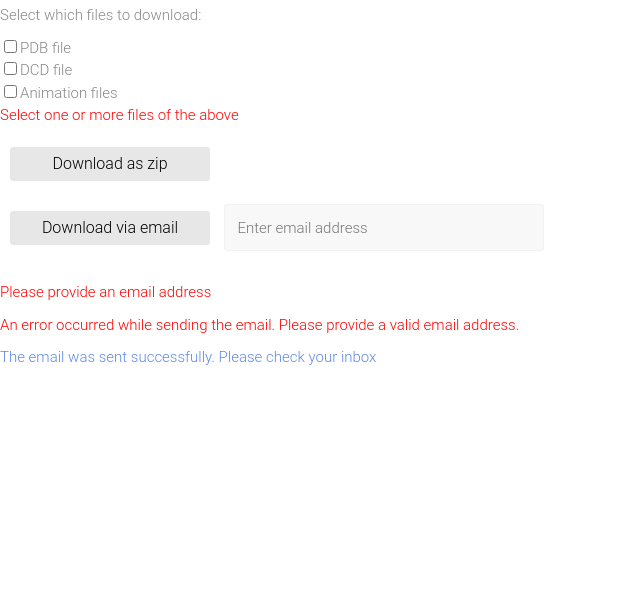
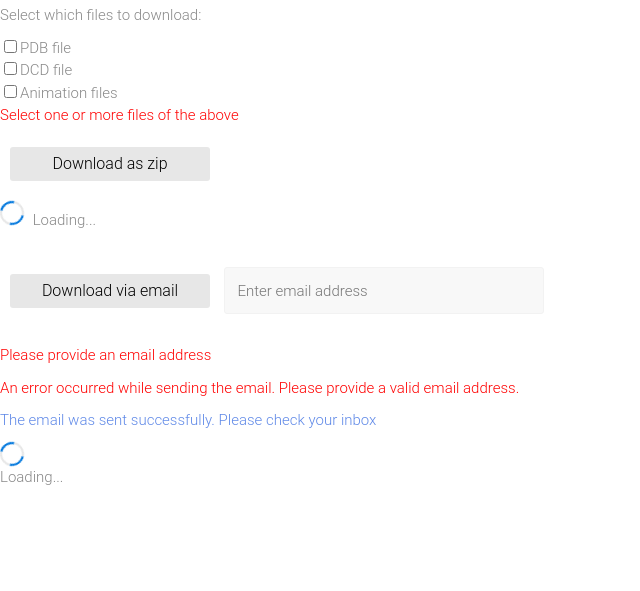
Before and after one commit to TechnionYP5779/SimuMole, a Django app: template src/SimuMole/SimuMoleWeb/templates/create_simulation_result.html in a window 1280 px wide. Shown: the part 1435-2026 px from the top of the page, without its empty margins (0-640 px from the left). Before the commit the page ends 1800 px from the top, so only its background shows below. Run offline with Django 3.2, Linux system fonts and the light colour scheme; the template is opened without the code that fills it, so the values that code supplies are empty; some libraries are stand-ins or nearby versions.

Commit message:
add loading spinner when send email / download zip

```diff
--- a/src/SimuMole/SimuMoleWeb/templates/create_simulation_result.html
+++ b/src/SimuMole/SimuMoleWeb/templates/create_simulation_result.html
@@ -38,6 +38,35 @@
             margin-bottom: 20px;
             width: 200px;
             margin-right: 10px;
+        }
+
+        {#.......... spinner ..........#}
+
+        @keyframes spinner {
+            to {
+                transform: rotate(360deg);
+            }
+        }
+
+        .spinner:before {
+            content: '';
+            width: 20px;
+            height: 20px;
+            border-radius: 50%;
+            border: 2px solid #e7e7e7;
+            border-top-color: #07d;
+            border-bottom-color: #07d;
+            animation: spinner .8s ease infinite;
+            display: inline-block;
+        }
+
+        #spinner-image-1, #spinner-image-2 {
+            display: inline-block;
+            margin-right: 5px;
+        }
+
+        #spinner-text-1, spinner-text-2 {
+            display: inline-block;
         }
 
         {################################################################}
@@ -290,6 +319,13 @@
             <button type="button" id="download__zip_id" onclick="download__zip_event()">
                 Download as zip
             </button>
+            <!-- email loading spinner -->
+            <div id="zip_loading_spinner">
+                <div class="spinner" id="spinner-image-1"></div>
+                <div id="spinner-text-1">
+                    <p>Loading...</p>
+                </div>
+            </div>
             <br>
 
             <button type="button" id="download__email_id" onclick="download__email_event()">
@@ -306,6 +342,13 @@
             <p class="success_message" id="download__successful_sending">
                 The email was sent successfully. Please check your inbox
             </p>
+            <!-- email loading spinner -->
+            <div id="email_loading_spinner">
+                <div class="spinner" id="spinner-image-2"></div>
+                <div id="spinner-text-2">
+                    <p>Loading...</p>
+                </div>
+            </div>
             <br>
 
         </form>
@@ -408,6 +451,25 @@
         hide_element("download__empty_email_error", 'none');
         hide_element("download__illegal_email_error", 'none');
         hide_element("download__successful_sending", 'none');
+        hide_email_loading_spinner(); // hide email spinner as default
+        hide_zip_loading_spinner(); // hide zip spinner as default
+
+        function show_email_loading_spinner() {
+            change_visibility_of_element("email_loading_spinner", '', 'inline-flex');
+        }
+
+        function hide_email_loading_spinner() {
+            change_visibility_of_element("email_loading_spinner", 'hidden', 'none');
+        }
+
+        function show_zip_loading_spinner() {
+            change_visibility_of_element("zip_loading_spinner", '', 'inline-flex');
+        }
+
+        function hide_zip_loading_spinner() {
+            change_visibility_of_element("zip_loading_spinner", 'hidden', 'none');
+        }
+
 
         function download__zip_event() {
             num_of_proteins = {{ num_of_proteins }};
@@ -419,6 +481,8 @@
                 show_element("download__select_error");
                 return
             }
+
+            show_zip_loading_spinner();
 
             $.ajax({
                 url: '{% url 'download__zip' %}',
@@ -432,12 +496,15 @@
                 },
                 dataType: 'json',
                 success: function () {
+                    hide_zip_loading_spinner();
                     location.href = "/media/files/" + "{{user_rand}}" + "/SimuMole_output.zip"
                 }
             });
         }
 
         function download__email_event() {
+            download__hide_empty_email_error(true);
+
             num_of_proteins = {{ num_of_proteins }};
             const pdb_file = document.getElementById("pdb_file").checked;
             const dcd_file = document.getElementById("dcd_file").checked;
@@ -454,6 +521,8 @@
                 return
             }
 
+            show_email_loading_spinner();
+
             $.ajax({
                 url: '{% url 'download__email' %}',
                 data: {
@@ -468,6 +537,7 @@
                 dataType: 'json',
                 success:
                     function (response) {
+                        hide_email_loading_spinner();
                         let email_success = response['email_success'];
                         if (email_success === 'true') {
                             show_element("download__successful_sending", 'inline');
@@ -491,24 +561,24 @@
             }
         }
 
-        function download__hide_empty_email_error() {
+        function download__hide_empty_email_error(force_hiding = false) {
             const email = document.getElementById("download__empty_email_error").value;
 
             const empty_email_error = document.getElementById("download__empty_email_error");
             const empty_email_error_visibility = empty_email_error.style.visibility;
-            if (email !== '' && empty_email_error_visibility === '') {
+            if ((email !== '' && empty_email_error_visibility === '') || (force_hiding)) {
                 hide_element("download__empty_email_error", 'none')
             }
 
             const illegal_email_error = document.getElementById("download__illegal_email_error");
             const illegal_email_error_visibility = illegal_email_error.style.visibility;
-            if (email !== '' && illegal_email_error_visibility === '') {
+            if ((email !== '' && illegal_email_error_visibility === '') || (force_hiding)) {
                 hide_element("download__illegal_email_error", 'none')
             }
 
             const successful_sending = document.getElementById("download__successful_sending");
             const successful_sending_visibility = successful_sending.style.visibility;
-            if (email !== '' && successful_sending_visibility === '') {
+            if ((email !== '' && successful_sending_visibility === '') || (force_hiding)) {
                 hide_element("download__successful_sending", 'none')
             }
         }
```
